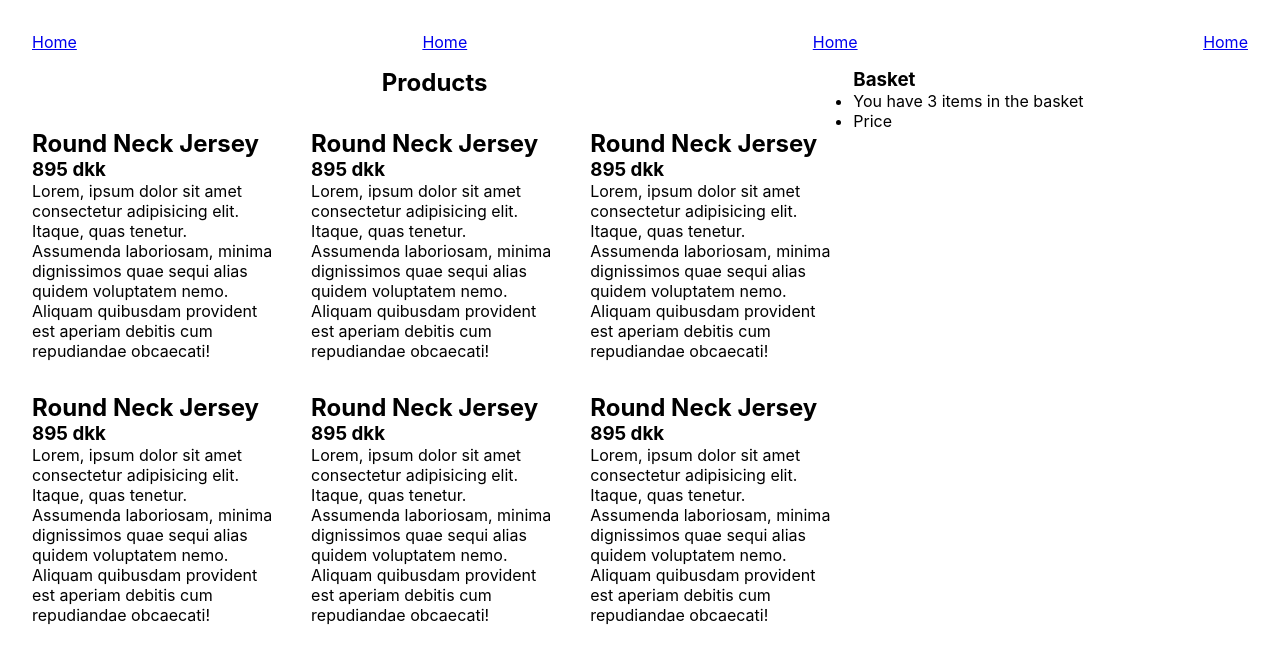
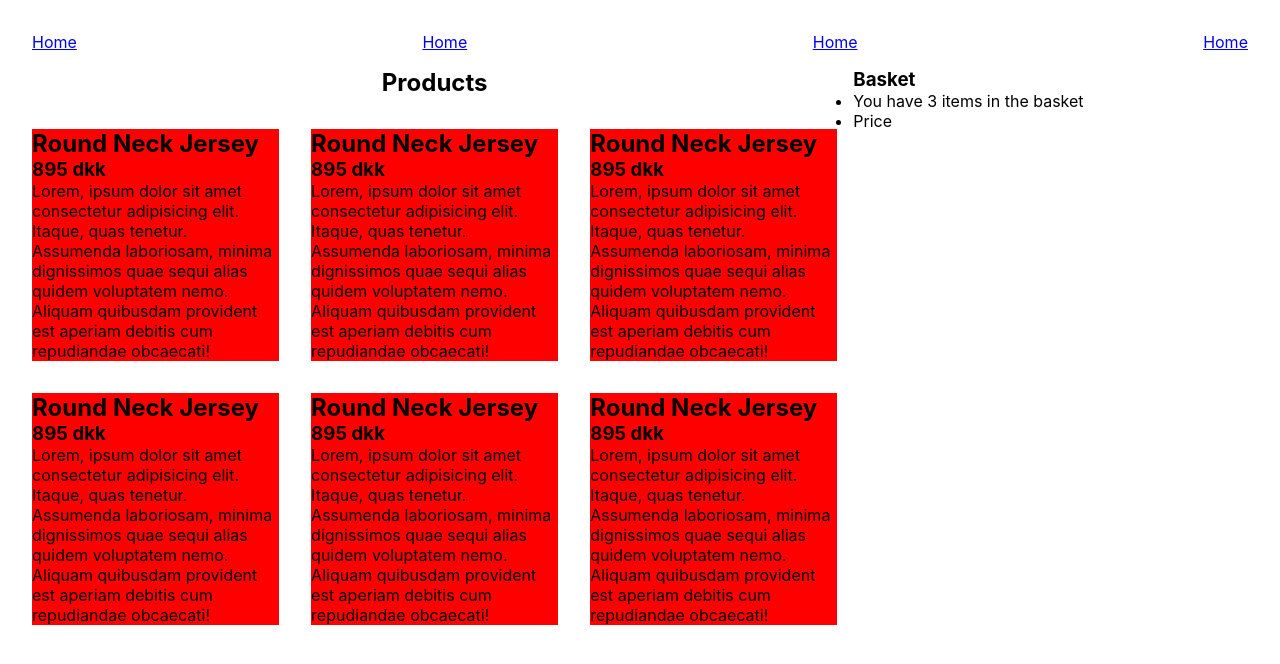
Before and after one commit to filepeno/react-in-class, a React (Create React App) app: page / in a window 1280 px wide. Shown: the top 664 px of the page. Built offline with nearby package versions, Linux system fonts and the light colour scheme.

Commit message:
added style of soldout

```diff
--- a/src/components/Product.jsx
+++ b/src/components/Product.jsx
@@ -1,7 +1,10 @@
 export default function Product(props) {
   console.log(props);
+  const styles = {
+    background: props.product.soldOut ? "green" : "red",
+  };
   return (
-    <article className="Product">
+    <article style={styles} className="Product">
       <h2 className="ProductName">{props.product.productdisplayname}</h2>
       <h3 className="Price">
         <span>{props.product.price}</span> dkk
```
